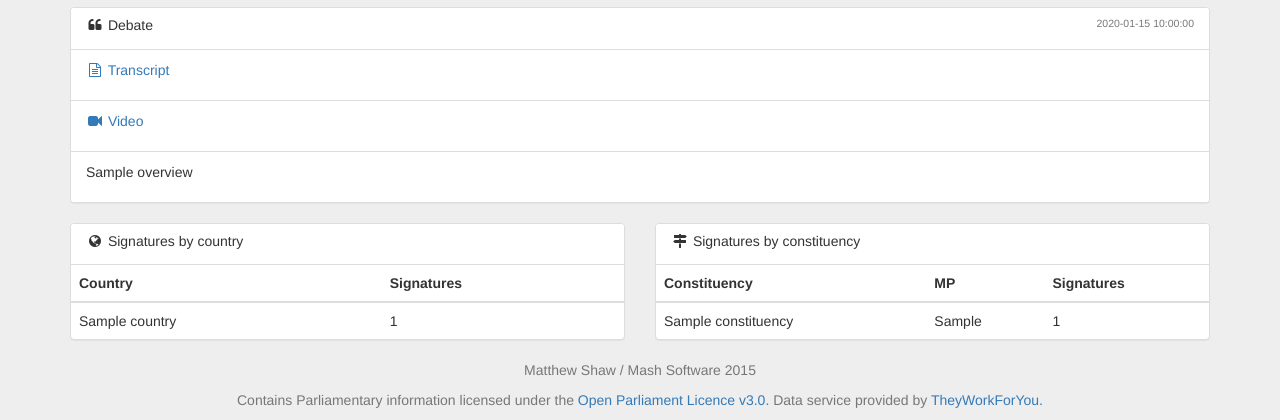
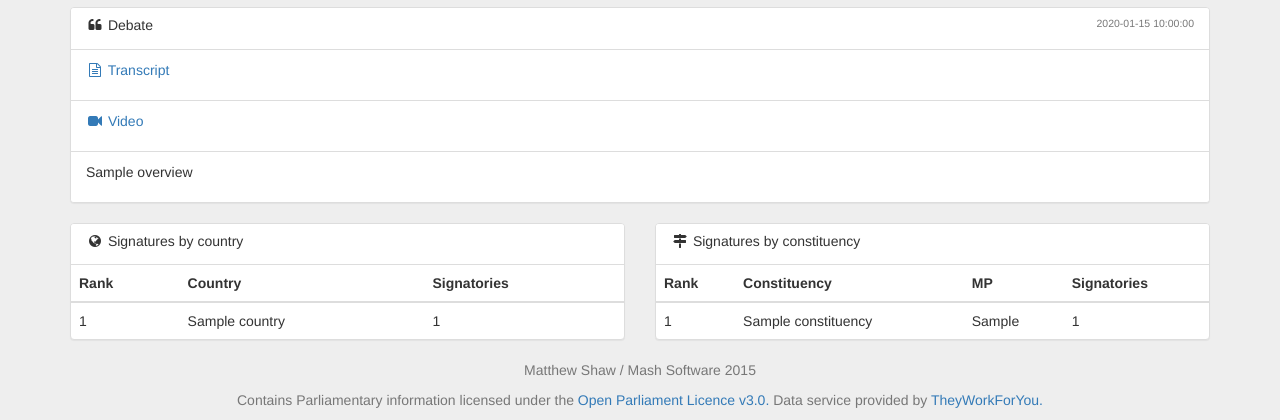
Before and after one commit to MashSoftware/petitions, a Flask app: template application/templates/petition.html in a window 1280 px wide. Shown: the part 386-806 px from the top of the page. Run offline with Flask 2, Linux system fonts and the light colour scheme; the template is opened without the code that fills it: most values are stand-ins (such as "Sample title", 1, 10 or a date in 2020); some libraries are stand-ins or nearby versions.

Commit message:
order and rank contries and constituencies by signatory count

```diff
--- a/application/templates/petition.html
+++ b/application/templates/petition.html
@@ -78,13 +78,15 @@
       <table class="table table-hover">
         <thead>
           <tr>
+            <th>Rank</th>
             <th>Country</th>
-            <th>Signatures</th>
+            <th>Signatories</th>
           </tr>
         </thead>
         <tbody>
-          {% for country in data['data']['attributes']['signatures_by_country']%}
+          {% for country in countries %}
           <tr>
+            <td>{{ loop.index }}</td>
             <td>{{ country.name }}</td>
             <td>{{ country.signature_count }}</td>
           </tr>
@@ -105,14 +107,16 @@
       <table class="table table-hover">
         <thead>
           <tr>
+            <th>Rank</th>
             <th>Constituency</th>
             <th>MP</th>
-            <th>Signatures</th>
+            <th>Signatories</th>
           </tr>
         </thead>
         <tbody>
-          {% for constituency in data['data']['attributes']['signatures_by_constituency']%}
+          {% for constituency in constituencies %}
           <tr>
+            <td>{{ loop.index }}</td>
             <td>{{ constituency.name }}</td>
             <td>{{ constituency.mp }}</td>
             <td>{{ constituency.signature_count }}</td>
```
Also changed, not shown: application/routes.py (+9 -1 lines).
